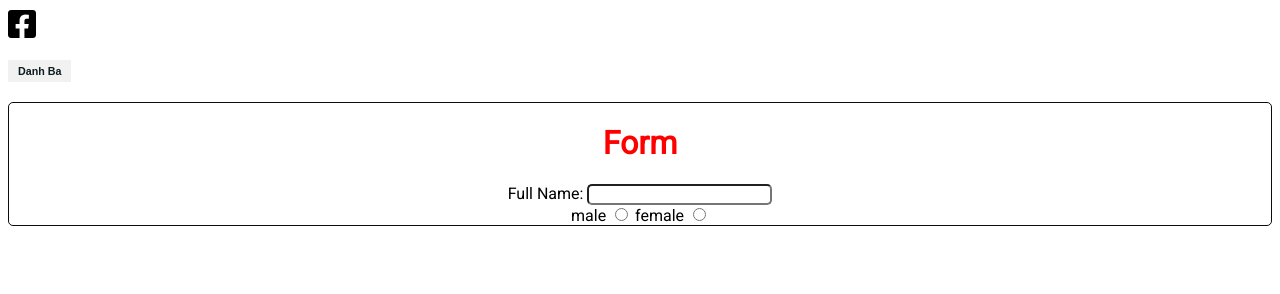
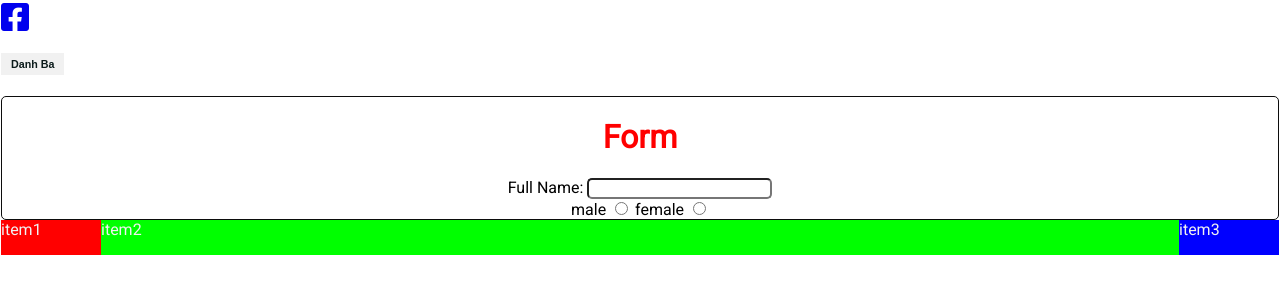
Before and after one commit to hoanganhuynh/demoCss, a plain HTML site: page index.html in a window 1280 px wide. Drawn offline with Linux system fonts and the light colour scheme.

Commit message:
demo flexbox

```diff
--- a/index.html
+++ b/index.html
@@ -10,7 +10,8 @@
     <title>Document</title>
 </head>
 <body>
-       <i class="fab fa-facebook-square fa-2x" ></i>
+    <div>
+       <a href="http://fb.com"><i class="fab fa-facebook-square fa-2x" ></i></a>
        <h6><a class = "danh-ba" href="http://localhost:9080">Danh Ba</a></h6>
    </div>
     <div class="center bd-1px radius-5px">
@@ -19,5 +20,10 @@
     male <input class = "pd-16px" name = "gender" value = "male" type="radio">
     female <input class = "pd-16px" name = "gender" value = "female" type="radio"><br>
    </div>
+   <div class="container">
+       <div class="item1">item1</div>
+       <div class="item2">item2</div>
+       <div class="item3">item3</div>
+   </div>
 </body>
 </html>
--- a/style.css
+++ b/style.css
@@ -1,3 +1,7 @@
+body {
+    margin: 1px
+}
+
 .center {
     text-align: center
 }
@@ -62,3 +66,27 @@ div {
 .danh-ba:active {
     color: #e86d13;
 }
+
+.container {
+    background: #0c1c1c;
+    color: #f1f1f1;
+    display: flex;
+    justify-content: flex-start;
+    align-items: stretch;
+    height: 35px;
+}
+
+.item1 {
+    background: #f00;
+    flex-basis: 100px;
+}
+
+.item2 {
+    background: #0f0;
+    flex-grow: 1
+}
+
+.item3 {
+    background: #00f;
+    flex-basis: 100px
+}
```
